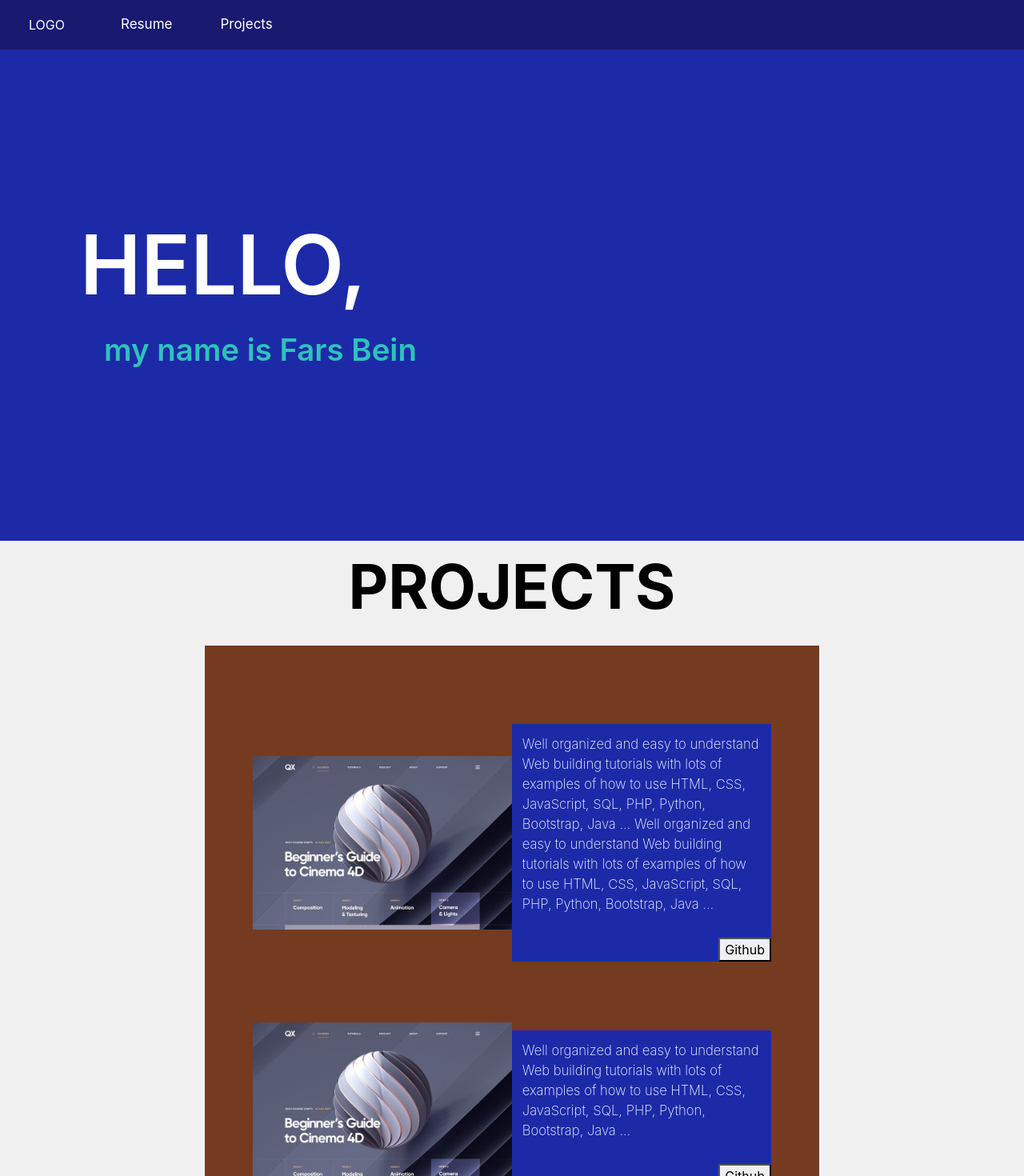
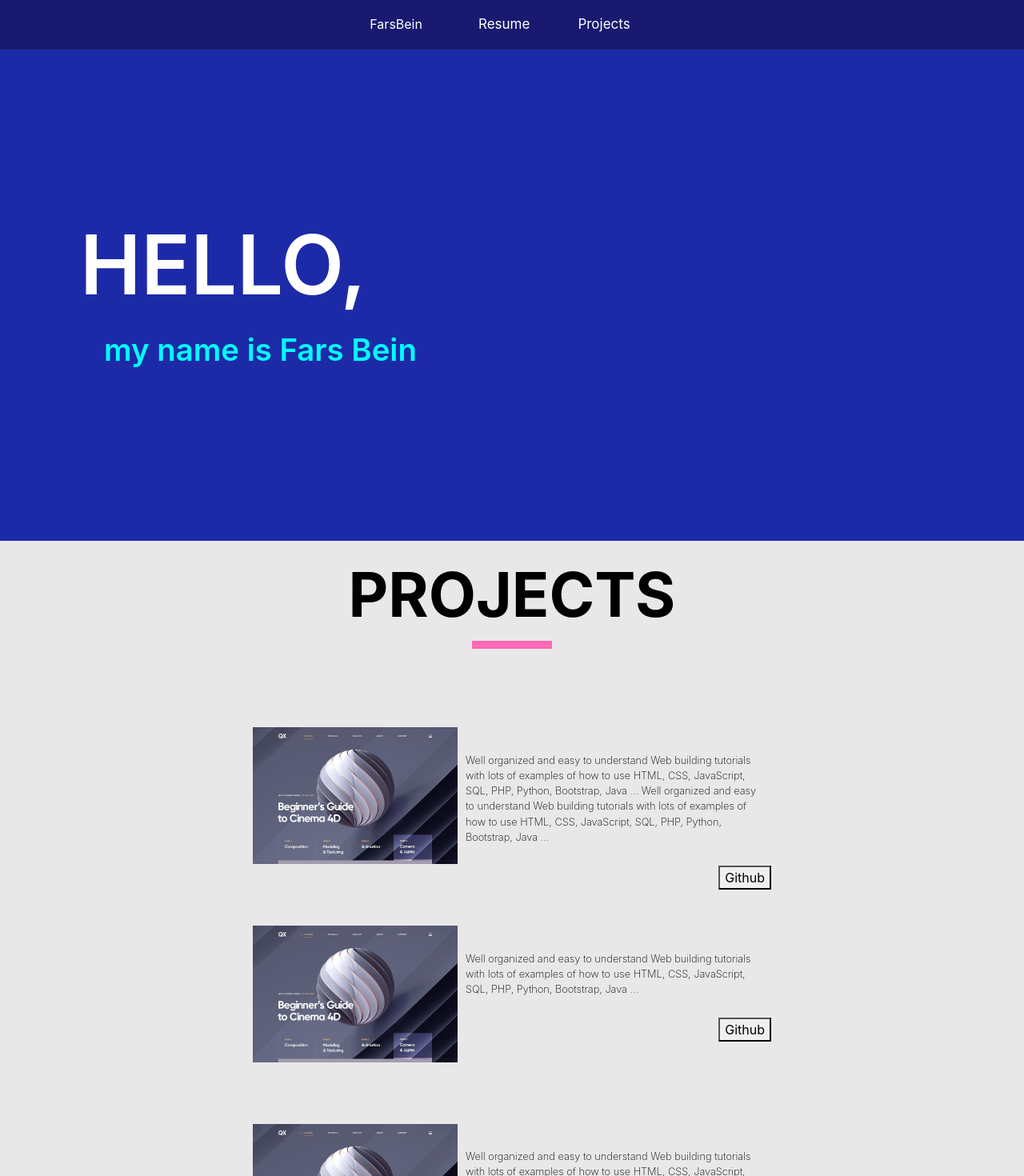
Before and after one commit to FarsBein/Portfolio, a React (Create React App) app: page / in a window 1280 px wide. Shown: the top 1470 px of the page at 80% size. Built offline with nearby package versions, Linux system fonts and the light colour scheme; the HTML template or start-up script is replaced by a standard one.

Commit message:
changed the look of projects area

```diff
--- a/src/App.css
+++ b/src/App.css
@@ -1,27 +1,29 @@
+/* .app-container {
+    padding: 0 100px;
+    background: rgb(165, 164, 164);
+} */
 
 .navbar {
     /* width: 100vw; */
     background: #191970;
     color:white;
-
+    display: flex;
+    justify-content: center;
+    align-items: center;
 }
 
 .navbar nav {
     display: flex;
-    justify-content: space-between;
-    align-items: center;
     padding: 10px 20px;
 }
 
 .navbar ul {
-    text-decoration: none;
-    list-style: none;
     margin: 0;
-
+    display: flex;
 }
 
 .navbar ul li {
-    display: inline-block;
+    list-style: none;
     padding: 0px 20px;
     width: auto;
 }
@@ -31,7 +33,6 @@
     color: white;
     transition: all 0.4s ease 0s;
     padding: 10px;
-    margin: 0;
     font-weight: 400;
     font-size: 17px;
 }
@@ -60,7 +61,7 @@
 }
 
 .firstSlide-header p {
-    color: rgb(47, 194, 186);
+    color: aqua;
     padding: 0 0 0 30px;
     font-size: 3vw;
     font-weight: 600;
@@ -75,24 +76,35 @@
 /* Projects ---------------------------------- */
 
 .projects-container {
-    background: rgb(240, 240, 240);
-    color: rgb(0, 0, 0);
     display: flex;
     flex-direction: column;
     justify-content: center;
     align-items: center;
+    background: rgb(233, 232, 232);
+    color: rgb(0, 0, 0);
 }
 
 .projects-title {
     font-weight: 700;
     font-size: 6vw;
     color: rgb(0, 0, 0);
+    /* padding: 10px 0; */
+    padding-top: 10px;
+    margin: 0;
+}
+
+.projects-title-box {
+    background: hotpink;
+    color: hotpink;
+    height: 10px;
+    width: 100px;
+    margin: 0;
 }
 
 .projects-cards-container {
     display: flex;
     flex-direction: column;
-    background: rgb(116, 59, 32);
+    /* background: rgb(116, 59, 32); */
     justify-content: center;
     align-items: center;
     padding: 60px;
@@ -109,20 +121,20 @@
 }
 
 .projects-card img{
-    width: 50%;
-
+    width: 20vw;
 }
 
 .projects-card div {
- background: rgb(28, 42, 168);
- color: white;
+ /* background: rgb(28, 42, 168);
+ color: white; */
+ height: 10vw;
 }
 
 .projects-card p {
     font-weight: 200;
-    font-size: 1.3vw;
+    font-size: 1vw;
     text-align: left;
-    padding: 1vw;
+    padding: 10px;
 }
 
 .projects-card button{
@@ -134,6 +146,7 @@
 .resume-container {
     background: gray;
     display: flex;
+    flex-direction: column;
     justify-content: center;
     align-items: center;
 }
@@ -150,7 +163,20 @@
 footer {
     display: flex;
     height: 40px;
-    background: rgb(7, 7, 7);
+    background: #191970;
     color: white;
-    justify-content: center;
+    justify-content:center;
+    align-items: center;
+    padding: 10px;
 }
+
+footer div {
+    display: inline;
+    justify-content: space-between;
+    padding: 0 10px;
+}
+
+footer div a{
+    text-decoration: none;
+    color: aqua;
+}
--- a/src/App.js
+++ b/src/App.js
@@ -11,7 +11,7 @@ import Resume from './Component/HomePage/Resume';
 function App() {
   const [scroll,setScroll] = useState (false)
   return (
-    <div className="scroll">
+      <div className="app-container">
         <Navbar />
         <FirstSlide />
         <Projects />
--- a/src/Component/HomePage/Footer.js
+++ b/src/Component/HomePage/Footer.js
@@ -4,7 +4,12 @@ import '../../App.css';
 const Footer = () => {
     return (
         <footer>
-            Email: fars.bein@ryerson.ca
+            <div>
+                    Email: fars.bein@ryerson.ca
+                    <div>
+                        Github: <a href={"https://github.com/FarsBein/"}>FarsBein</a>
+                    </div>
+            </div>
         </footer>
       );
 }
--- a/src/Component/HomePage/Projects.js
+++ b/src/Component/HomePage/Projects.js
@@ -7,6 +7,7 @@ const Projects = () => {
     return (
         <div className="projects-container">
             <p className='projects-title'>PROJECTS</p>
+            <div className='projects-title-box'></div>
             <div className='projects-cards-container'>
                 <div className='projects-card'>
                     <img src={project_1}/>
--- a/src/Component/Navbar.js
+++ b/src/Component/Navbar.js
@@ -5,11 +5,11 @@ const Navbar = () => {
     return (
         <div className="navbar">
             <nav>
-              <div>LOGO</div>
-              <ul>
-                <li><a href="#">Resume</a></li>
-                <li><a href="#">Projects</a></li>
-              </ul>
+              <div style={{'cursor': 'pointer'}}>FarsBein</div>
+                <ul>
+                  <li><a href="#">Resume</a></li>
+                  <li><a href="#">Projects</a></li>
+                </ul>
             </nav>
         </div>
       );
```
Lines whose indentation alone changed are shown as unchanged.
